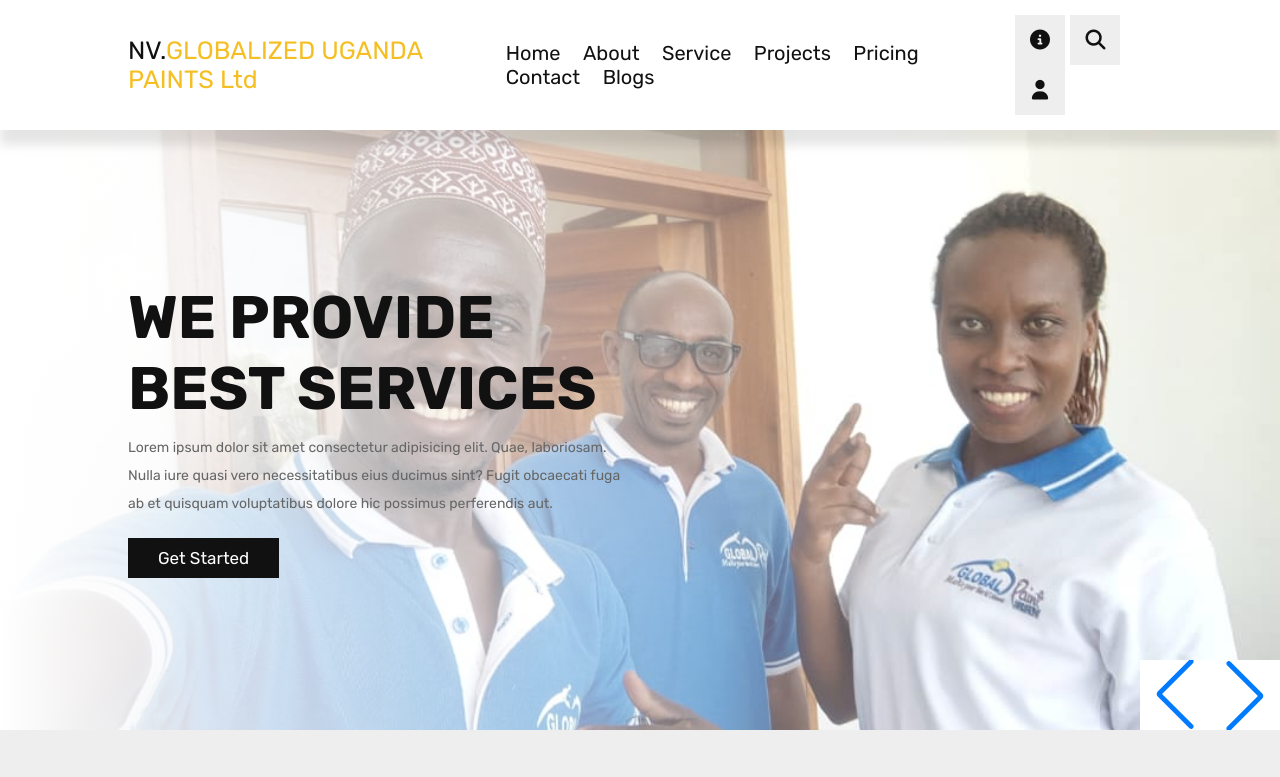
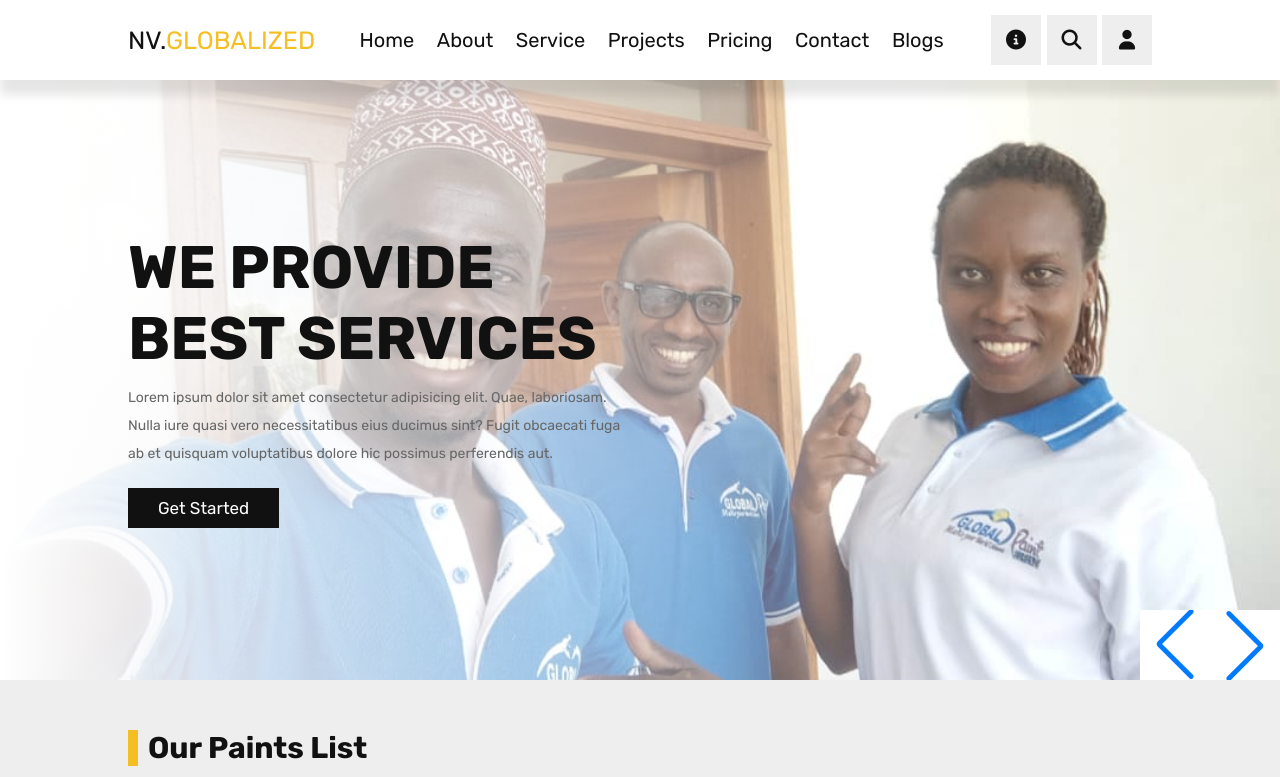
Before and after one commit to VertexVstore/nvglobalized, a plain HTML site: page index.html in a window 1280 px wide. Shown: the top 777 px of the page. Drawn offline with nearby package versions, Linux system fonts and the light colour scheme; some packages are replaced by stand-ins of ours; a script that the page names is missing.

Commit message:
Update logo text in header section

```diff
--- a/index.html
+++ b/index.html
@@ -23,7 +23,7 @@
 
 	<!-- header section starts -->
 	<header class="header">
-		<a href="#" class="logo">NV.<span>GLOBALIZED UGANDA PAINTS Ltd</span></a>
+		<a href="#" class="logo">NV.<span>GLOBALIZED</span></a>
 
 		<nav class="navbar">
 			<a href="#home">home</a>
```
